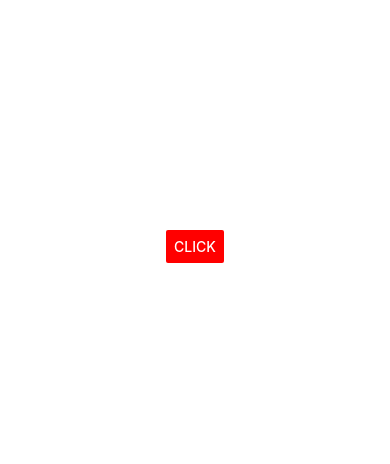
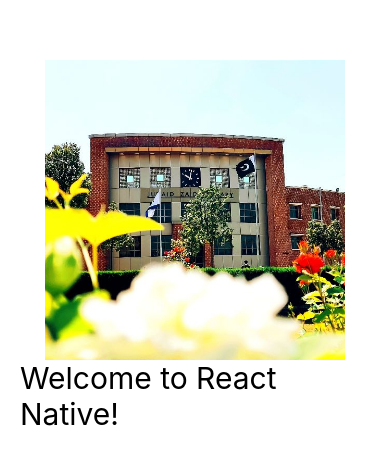
Before and after one commit to m-qasim-ali/react-native-learning, a React Native app: screen / in a window 390 px wide. Shown: the part 176-640 px from the top of the page. Built offline with nearby package versions, Linux system fonts and the light colour scheme.

Commit message:
pressable wrapper

```diff
--- a/App.js
+++ b/App.js
@@ -3,6 +3,7 @@ import {
   Button,
   Image,
   ImageBackground,
+  Pressable,
   ScrollView,
   StyleSheet,
   Text,
@@ -13,11 +14,17 @@ const uniImage = require("./assets/uni.jpg");
 export default function App() {
   return (
     <View style={styles.container}>
-      <Button
-        title="click"
-        color="red"
-        onPress={() => console.log("Button pressed")}
-      />
+      <Pressable
+        onPress={() => console.log("Image pressed")}
+        onPressIn={() => console.log("Image pressed In")}
+        onPressOut={() => console.log("Image pressed Out")}
+        onLongPress={() => console.log("Image Long pressed")}
+      >
+        <Image source={uniImage} style={{ width: 300, height: 300 }} />
+      </Pressable>
+      <Pressable onPress={() => console.log("text pressed")}>
+        <Text style={{ fontSize: 30 }}>Welcome to React Native!</Text>
+      </Pressable>
     </View>
   );
 }
```
